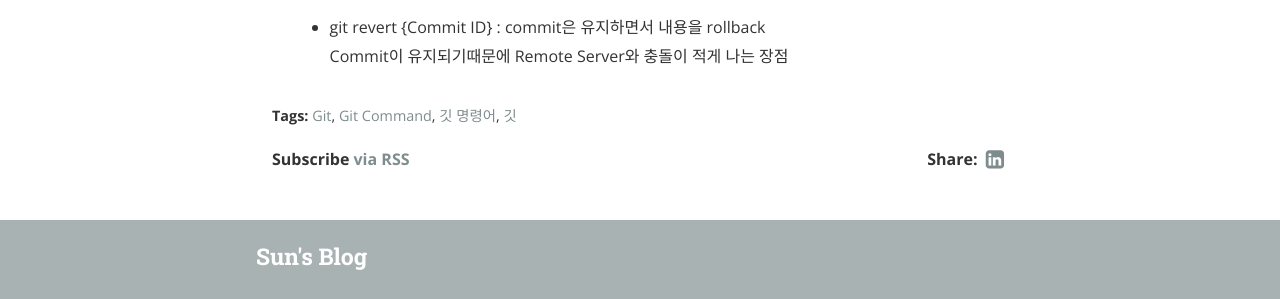
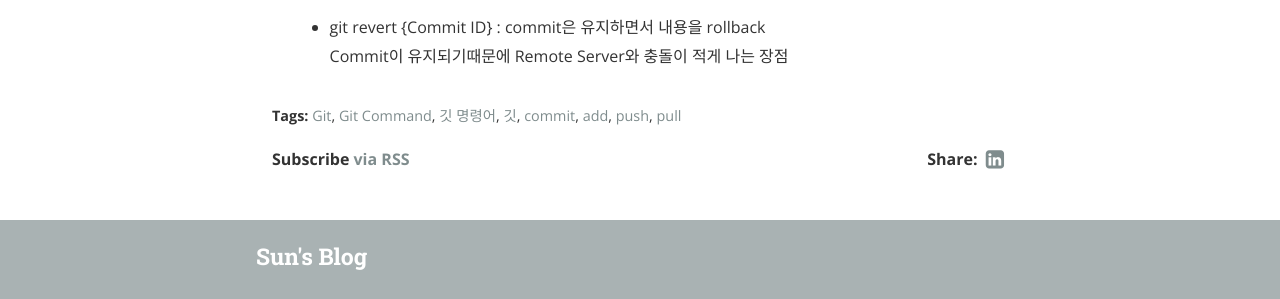
Before and after one commit to gptjs409/gptjs409.github.io, a Jekyll site: the page built from _posts/git/2019-09-07-git-command.md, in a window 1280 px wide and 900 px high, scrolled down 5873 px. Shown: the part 456-755 px from the top of the window. Built offline with Jekyll 4.4.1, drawn with Linux system fonts in a browser that asks for light colours; nearby versions of some CDN libraries.

Commit message:
#2 update

```diff
--- a/_posts/git/2019-09-07-git-command.md
+++ b/_posts/git/2019-09-07-git-command.md
@@ -9,6 +9,10 @@ tags:
   - Git Command
   - 깃 명령어
   - 깃
+  - commit
+  - add
+  - push
+  - pull
 ---
 ## 기존 디렉토리를 Git 저장소로 만들기 (git 시작)
 
```
